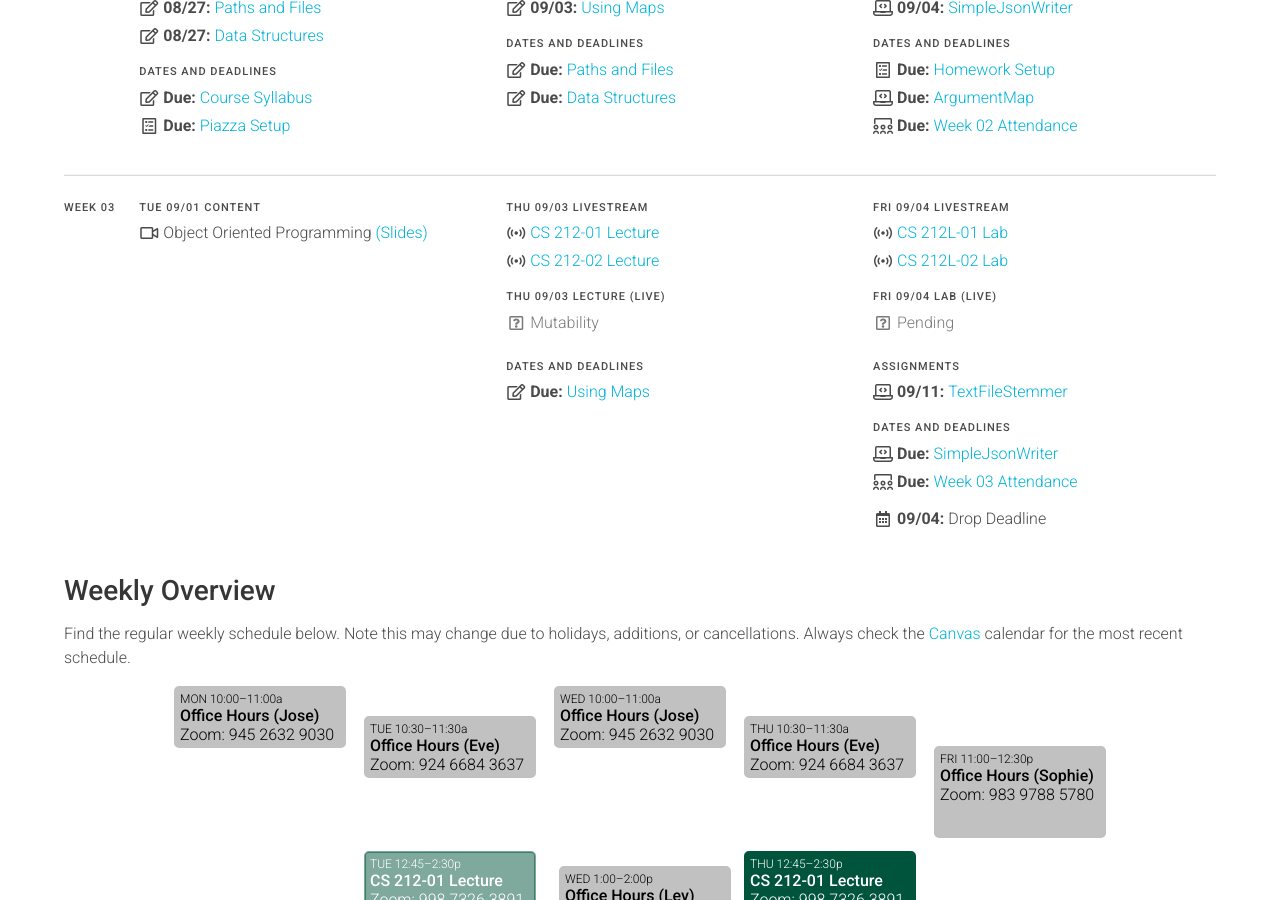
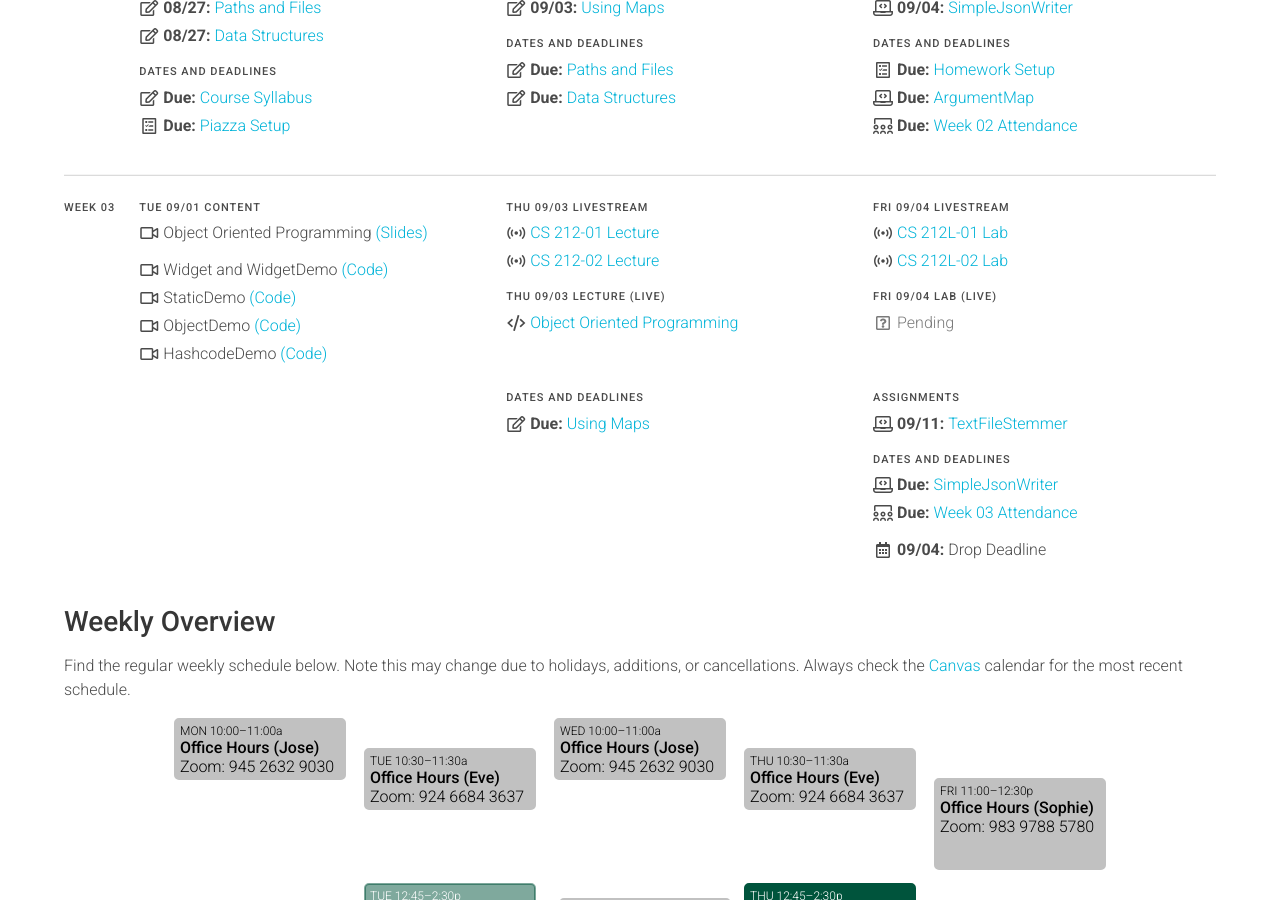
Before and after one commit to usf-cs212-fall2020/usf-cs212-fall2020.github.io, a Jekyll site: the page built from index.md, in a window 1280 px wide and 900 px high, scrolled down 1480 px. Built offline with Jekyll 4.4.1, drawn with Linux system fonts in a browser that asks for light colours.

Commit message:
Updated planned content.

```diff
--- a/_data/schedule.yml
+++ b/_data/schedule.yml
@@ -476,6 +476,23 @@ weeks:
                 icon: *icon_video
                 more: '<a href="https://docs.google.com/presentation/d/e/2PACX-1vTBTFRnSUWBU0LGVsBuJWhkE3hAvDPTwVb9YmCFmYWKj2n_P4LfILnEb7MTqNUikqEIAJ_eN98ILA2L/pub?start=false&loop=false&delayms=3000">(Slides)</a>'
 
+              - text: 'Widget and WidgetDemo'
+                icon: *icon_video
+                more: '<a href="https://github.com/usf-cs212-fall2020/lectures/blob/main/ObjectOrientedProgramming/src/main/java/Widget.java">(Code)</a>'
+                type: 'bump'
+
+              - text: 'StaticDemo'
+                icon: *icon_video
+                more: '<a href="https://github.com/usf-cs212-fall2020/lectures/blob/main/ObjectOrientedProgramming/src/main/java/StaticDemo.java">(Code)</a>'
+
+              - text: 'ObjectDemo'
+                icon: *icon_video
+                more: '<a href="https://github.com/usf-cs212-fall2020/lectures/blob/main/ObjectOrientedProgramming/src/main/java/ObjectDemo.java">(Code)</a>'
+
+              - text: 'HashcodeDemo'
+                icon: *icon_video
+                more: '<a href="https://github.com/usf-cs212-fall2020/lectures/blob/main/ObjectOrientedProgramming/src/main/java/HashCodeDemo.java">(Code)</a>'
+
       - date: 2020-09-03
         sections:
           - label: 'Livestream'
@@ -485,8 +502,9 @@ weeks:
 
           - label: 'Lecture (Live)'
             items:
-              - text: 'Mutability'
-                type: 'has-text-grey'
+              - text: 'Object Oriented Programming'
+                icon: *icon_code
+                link: "https://github.com/usf-cs212-fall2020/lectures/blob/main/ObjectOrientedProgramming/"
 
           - label: 'Dates and Deadlines'
             dates: true
```
